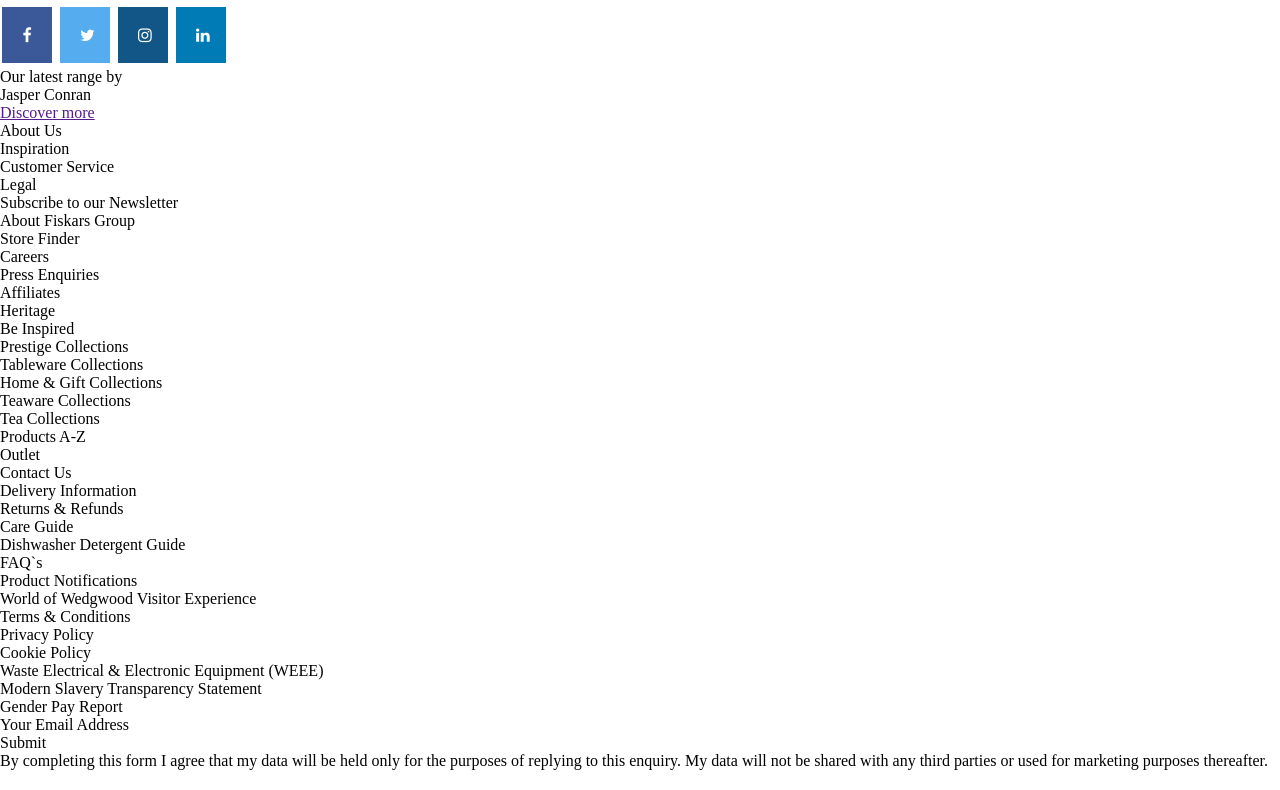
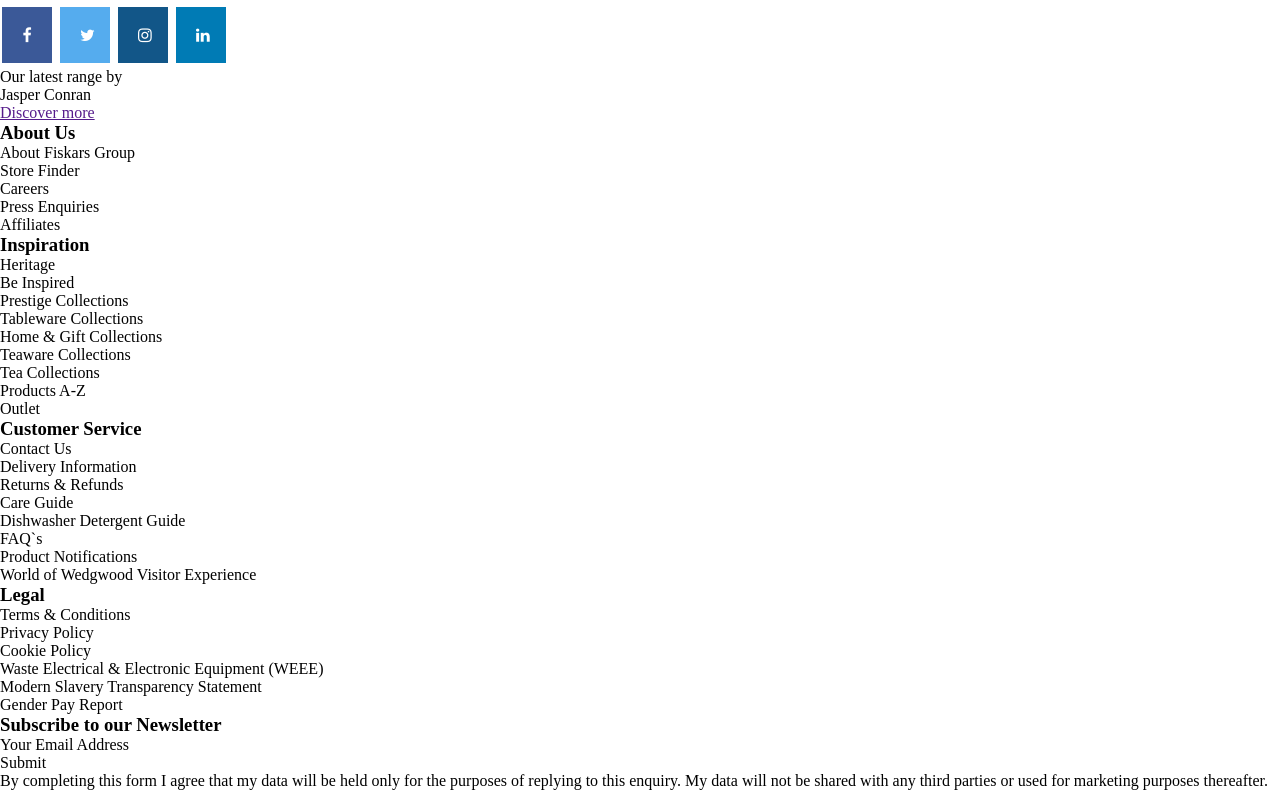
Before and after one commit to Adriantutuianu/HTML-CSS-June-2021, a plain HTML site: page index.html in a window 1280 px wide. Shown: the part 903-1693 px from the top of the page. Drawn offline with Linux system fonts and the light colour scheme; files that its build step writes are made by us from their sources.

Commit message:
Updated class footer top

```diff
--- a/index.html
+++ b/index.html
@@ -129,16 +129,8 @@
       </main>
       <footer>
         <div class="footer-top">
-          <ul>
-            <li>About Us</li>
-            <li>Inspiration</li>
-            <li>Customer Service</li>
-            <li>Legal</li>
-            <li>Subscribe to our Newsletter</li>
-          </ul>
-        </div>
-        <div class="footer-bottom">
           <div class="About-us">
+            <h3>About Us</h3>
             <ul>
               <li>About Fiskars Group</li>
               <li>Store Finder</li>
@@ -148,6 +140,7 @@
             </ul>
           </div>
           <div class="Inspiration">
+            <h3>Inspiration</h3>
             <ul>
               <li>Heritage</li>
               <li>Be Inspired</li>
@@ -161,6 +154,7 @@
             </ul>
           </div>
           <div class="Customer-Service">
+            <h3>Customer Service</h3>
             <ul>
               <li>Contact Us</li>
               <li>Delivery Information</li>
@@ -173,6 +167,7 @@
             </ul>
           </div>
           <div class="Legal">
+            <h3>Legal</h3>
             <ul>
               <li>Terms & Conditions</li>
               <li>Privacy Policy</li>
@@ -183,6 +178,7 @@
             </ul>
           </div>
           <div class="Subscribe">
+            <h3>Subscribe to our Newsletter</h3>
             <p>Your Email Address</p>
             <p>Submit</p>
             <p>
```
